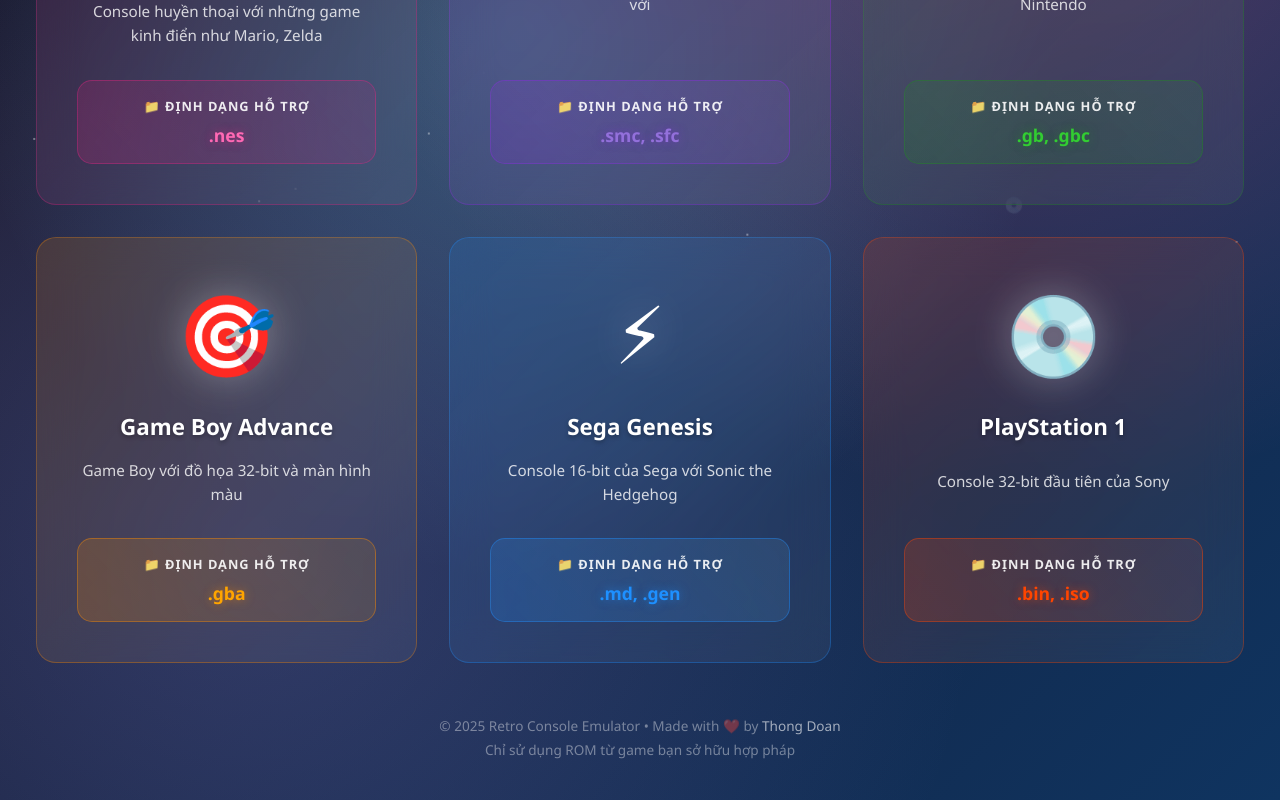
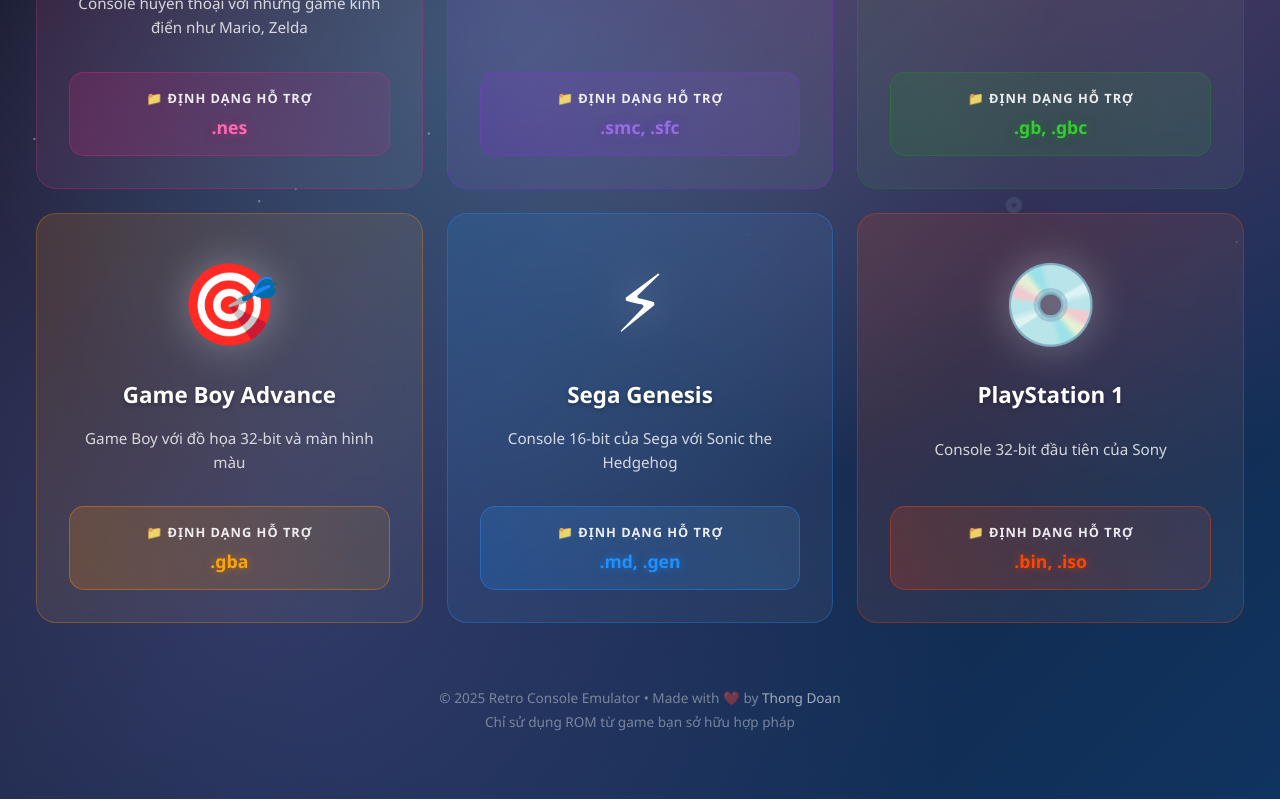
Before and after one commit to dmthong181096/retro-emulator, a React (Create React App) app: page / in a window 1280 px wide. Shown: the part 484-1284 px from the top of the page. Built offline with nearby package versions, Linux system fonts and the light colour scheme.

Commit message:
fix position footer

```diff
--- a/src/App.css
+++ b/src/App.css
@@ -14,6 +14,8 @@
   color: white;
   min-height: 100vh;
   overflow-x: hidden;
+  margin: 0;
+  padding: 0;
 }
 
 .App {
@@ -31,11 +33,14 @@
   max-width: 1400px;
   margin: 0 auto;
   padding: 1rem;
+  min-height: calc(100vh - 140px);
+  display: flex;
+  flex-direction: column;
 }
 
 .hero-section {
   text-align: center;
-  margin-bottom: 4rem;
+  margin-bottom: 2rem;
   animation: fadeInUp 1s ease-out;
 }
 
@@ -62,15 +67,15 @@
 .consoles-grid {
   display: grid;
   grid-template-columns: repeat(auto-fit, minmax(350px, 1fr));
-  gap: 2rem;
-  margin-top: 3rem;
+  gap: 1.5rem;
+  margin-top: 2rem;
 }
 
 .console-card {
   background: rgba(255, 255, 255, 0.05);
   backdrop-filter: blur(20px);
   border-radius: 20px;
-  padding: 2.5rem;
+  padding: 2rem;
   text-align: center;
   transition: all 0.4s cubic-bezier(0.175, 0.885, 0.32, 1.275);
   cursor: pointer;
@@ -79,7 +84,7 @@
   overflow: hidden;
   display: flex;
   flex-direction: column;
-  min-height: 400px;
+  min-height: 350px;
   opacity: 0;
   transform: translateY(30px);
 }
@@ -469,17 +474,10 @@
 .controls-section {
   display: flex;
   gap: 1.2rem;
-  margin-bottom: 2rem;
+  margin-bottom: 1.5rem;
   flex-wrap: wrap;
   justify-content: center;
-}
-
-.controls-section {
-  display: flex;
-  gap: 1.2rem;
-  margin-bottom: 2rem;
-  flex-wrap: wrap;
-  justify-content: center;
+  align-items: center;
 }
 
 .file-input-wrapper {
@@ -710,6 +708,7 @@
   border: 1px solid rgba(255, 255, 255, 0.1);
   opacity: 0;
   transform: translateY(30px);
+  text-align: center;
 }
 
 .controls-section {
@@ -774,8 +773,10 @@
 
 /* Footer */
 .footer {
-  margin-top: 1rem;
-  padding: 1rem 0;
+  height: 140px;
+  display: flex;
+  align-items: center;
+  justify-content: center;
   text-align: center;
 }
 
```
